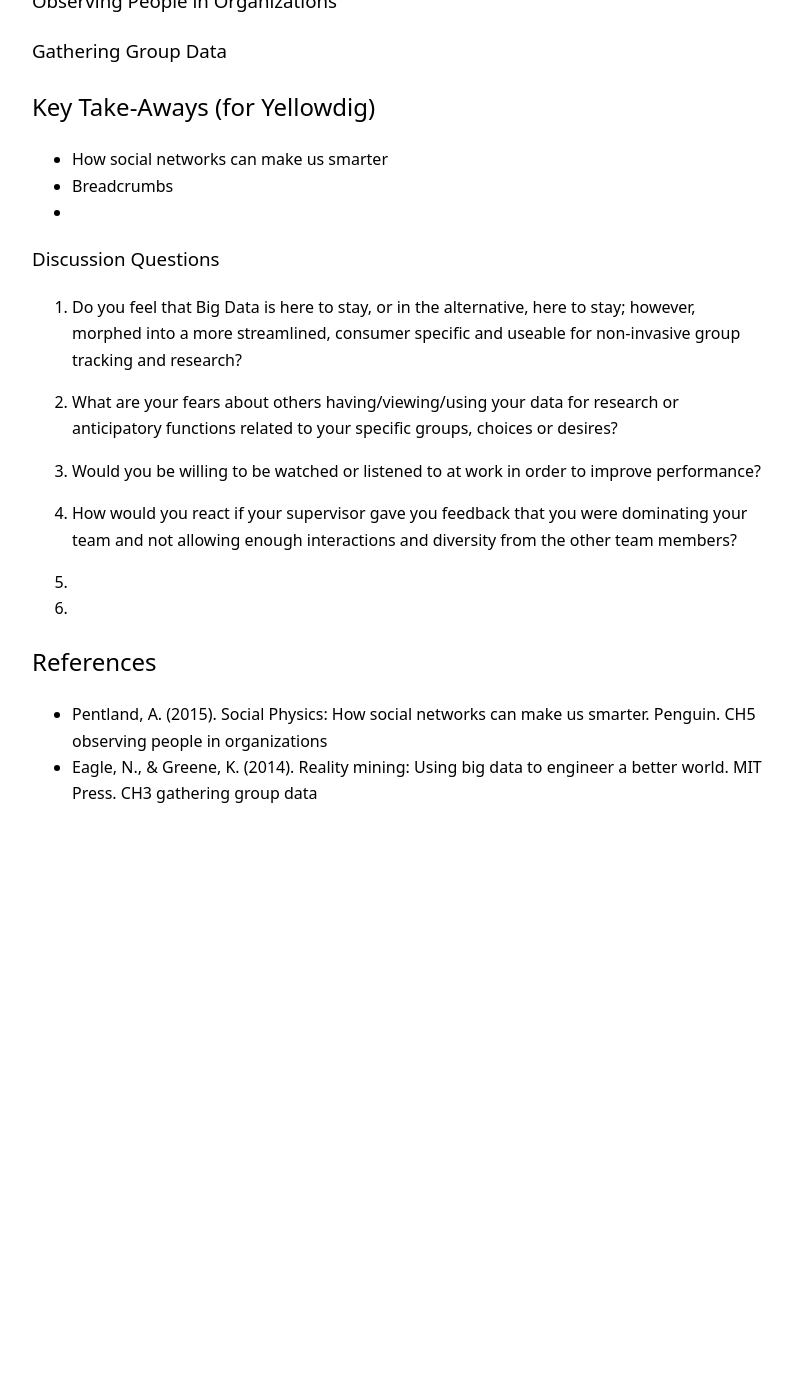
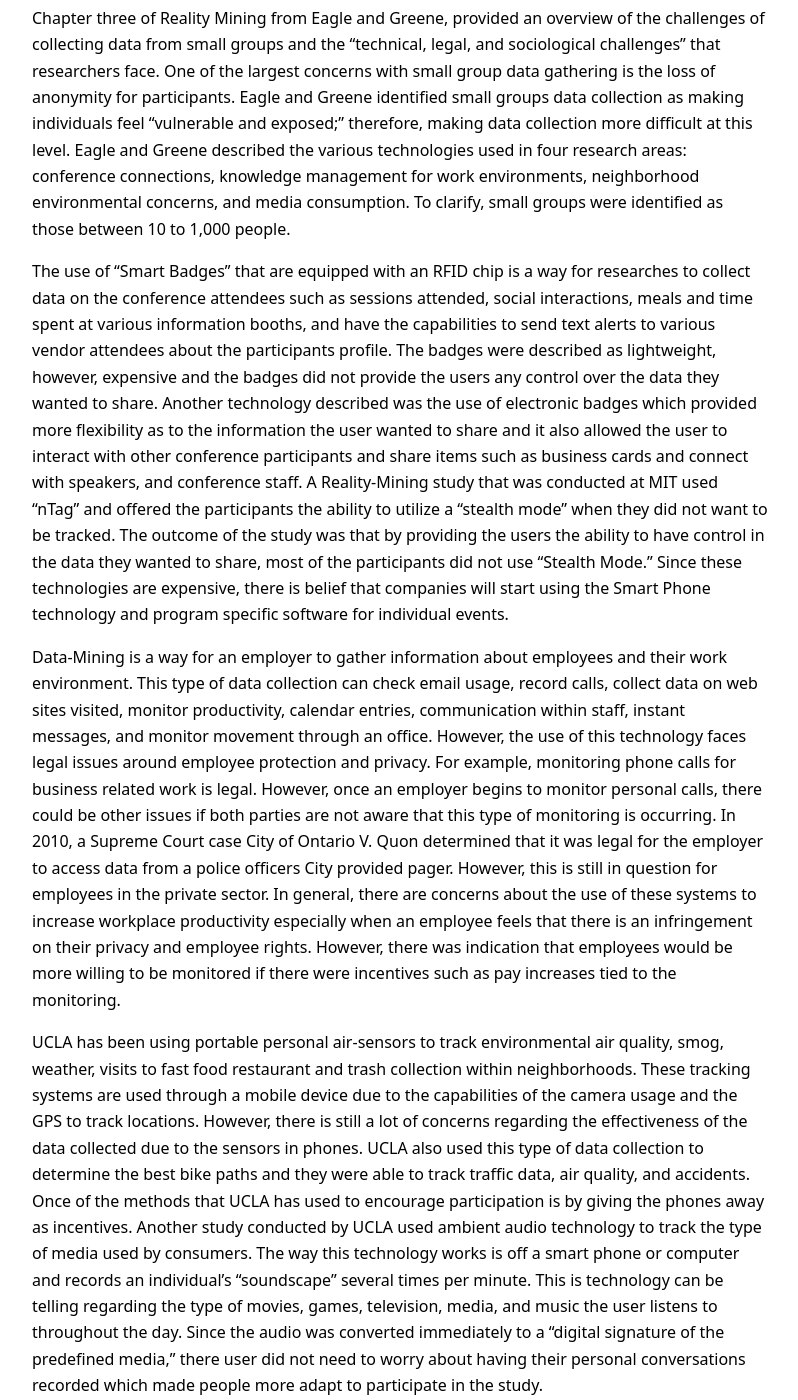
Before and after one commit to RandyWilkinsASU/ddm-textbook-summer-2019, a Jekyll site: the page built from _posts/2019-07-14-ch04-data-on-teams.md, in a window 1280 px wide and 1400 px high, scrolled down 1546 px. Shown: the whole window, without its empty margins (240-1038 px from the left). Built offline with Jekyll 4.4.1, drawn with Linux system fonts in a browser that asks for light colours; our own code applies the rules of GitHub Pages for plain Markdown files; before the commit the page ends 2393 px from its top, so only the background shows below that; some of the changed text lies outside the part shown.

Commit message:
Update 2019-07-14-ch04-data-on-teams.md

```diff
--- a/_posts/2019-07-14-ch04-data-on-teams.md
+++ b/_posts/2019-07-14-ch04-data-on-teams.md
@@ -13,7 +13,6 @@ To back up the science found in Social Physics, the second chapter focuses not o
 and their writing, Reality mining: Using big data to engineer a better world, is that although Big Data is a burgeoning and albeit prosperous approach to science and applied research combined, the sources of the data retrieved (consumer habits, etc.) not only feeds the research; however it hinders the research as well, wherein I would assume is the wishy-washy-ness of consumer habits, specifically those of social groups or groupings of groups that may skew or alter outcomes of any such study. Needless to say, the remaining chapters of both these works, deserve a look through, for anyone interested in human behavior and how it relates to private and public groups or organizations. The Facebook references alone, are quite intriguing.
 
 
-
 ## Chapter Summaries
 How Patterns of Interaction Translate into Collective Intelligence (Philip Schotter)
 
@@ -21,7 +20,17 @@ Pentland states that a major influence in predicting group intelligence was the
 
 Alex Pentland and various graduate students created an innovative way to measure how teams are managed with sociometric badges.  The team of students turned colleagues, spun-off a company Sociometric Solutions, that became Humanyze https://www.humanyze.com.  Humanyze are pioneers of organizational analytics.  According to their website, they help organizations understand how their teams interact in order to increase performance.
 
-##JUDY"S SECTION HERE
+## Gathering Data from Small Heterogeneous Groups (Judy Ramos)
+
+Chapter three of Reality Mining from Eagle and Greene, provided an overview of the challenges of collecting data from small groups and the “technical, legal, and sociological challenges” that researchers face. One of the largest concerns with small group data gathering is the loss of anonymity for participants. Eagle and Greene identified small groups data collection as making individuals feel “vulnerable and exposed;” therefore, making data collection more difficult at this level. Eagle and Greene described the various technologies used in four research areas: conference connections, knowledge management for work environments, neighborhood environmental concerns, and media consumption. To clarify, small groups were identified as those between 10 to 1,000 people.
+
+The use of “Smart Badges” that are equipped with an RFID chip is a way for researches to collect data on the conference attendees such as sessions attended, social interactions, meals and time spent at various information booths, and have the capabilities to send text alerts to various vendor attendees about the participants profile. The badges were described as lightweight, however, expensive and the badges did not provide the users any control over the data they wanted to share. Another technology described was the use of electronic badges which provided more flexibility as to the information the user wanted to share and it also allowed the user to interact with other conference participants and share items such as business cards and connect with speakers, and conference staff. A Reality-Mining study that was conducted at MIT used “nTag” and offered the participants the ability to utilize a “stealth mode” when they did not want to be tracked. The outcome of the study was that by providing the users the ability to have control in the data they wanted to share, most of the participants did not use “Stealth Mode.” Since these technologies are expensive, there is belief that companies will start using the Smart Phone technology and program specific software for individual events.
+
+Data-Mining is a way for an employer to gather information about employees and their work environment. This type of data collection can check email usage, record calls, collect data on web sites visited, monitor productivity, calendar entries, communication within staff, instant messages, and monitor movement through an office. However, the use of this technology faces legal issues around employee protection and privacy. For example, monitoring phone calls for business related work is legal. However, once an employer begins to monitor personal calls, there could be other issues if both parties are not aware that this type of monitoring is occurring. In 2010, a Supreme Court case City of Ontario V. Quon determined that it was legal for the employer to access data from a police officers City provided pager. However, this is still in question for employees in the private sector. In general, there are concerns about the use of these systems to increase workplace productivity especially when an employee feels that there is an infringement on their privacy and employee rights. However, there was indication that employees would be more willing to be monitored if there were incentives such as pay increases tied to the monitoring.
+
+UCLA has been using portable personal air-sensors to track environmental air quality, smog, weather, visits to fast food restaurant and trash collection within neighborhoods. These tracking systems are used through a mobile device due to the capabilities of the camera usage and the GPS to track locations. However, there is still a lot of concerns regarding the effectiveness of the data collected due to the sensors in phones. UCLA also used this type of data collection to determine the best bike paths and they were able to track traffic data, air quality, and accidents. Once of the methods that UCLA has used to encourage participation is by giving the phones away as incentives.  Another study conducted by UCLA used ambient audio technology to track the type of media used by consumers. The way this technology works is off a smart phone or computer and records an individual’s “soundscape” several times per minute. This is technology can be telling regarding the type of movies, games, television, media, and music the user listens to throughout the day. Since the audio was converted immediately to a “digital signature of the predefined media,” there user did not need to worry about having their personal conversations recorded which made people more adapt to participate in the study.
+
+In summary, people value their personal information and there is a huge interest in individuals wanting to protect and choose the data they want to share. Therefore, there is still a lot to be explored in providing data collecting software that allows the user to choose the data he/she wants to share and in the use of incentives to increase participation in small group data collection.
 
 
 ### Observing People in Organizations
@@ -36,7 +45,6 @@ Alex Pentland and various graduate students created an innovative way to measure
 * Breadcrumbs
 *
 
-
 ### Discussion Questions
 
 1. Do you feel that Big Data is here to stay, or in the alternative, here to stay; however, morphed into a more streamlined,    consumer specific and useable for non-invasive group tracking and research?
@@ -47,9 +55,9 @@ Alex Pentland and various graduate students created an innovative way to measure
 
 4. How would you react if your supervisor gave you feedback that you were dominating your team and not allowing enough interactions and diversity from the other team members?
 
-5.
+5. For small groups studies, what type of incentives do you believe send the message to the participants that their anonymity is protected?
 
-6.
+6. Do you believe that data is compromised when you provide a small study group the ability to choose the information that is shared?
 
 
 ## References
```
